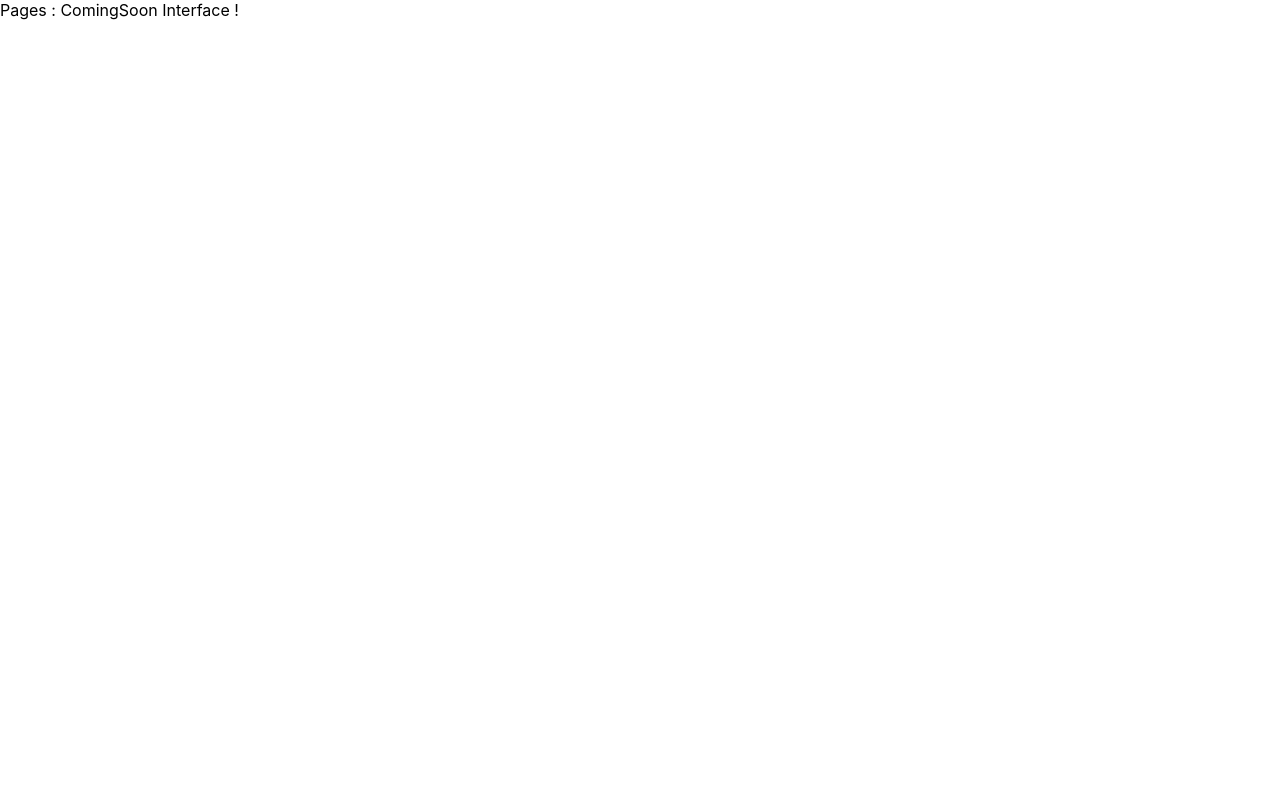
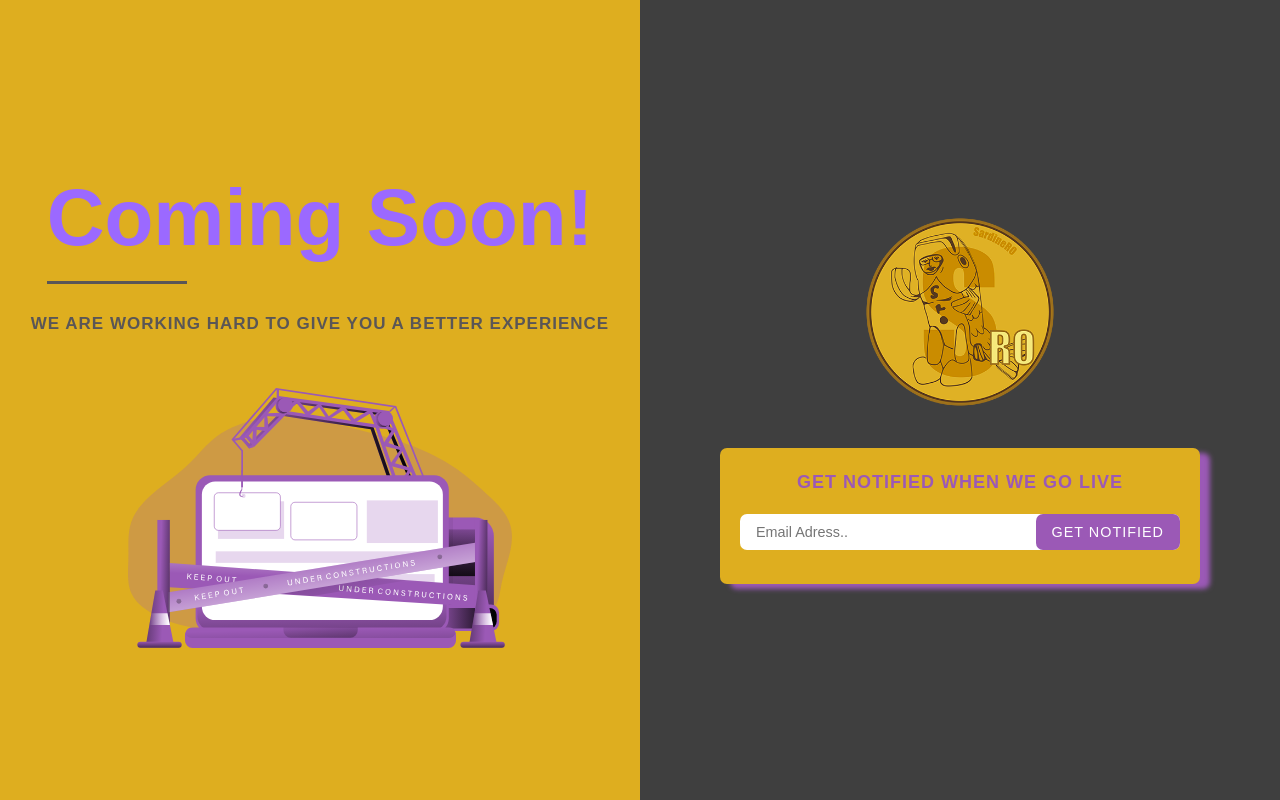
Before and after one commit to SRO-SarahRo/sarahro.io, a React (Create React App) app: page / in a window 1280 px wide. Built offline with nearby package versions, Linux system fonts and the light colour scheme.

Commit message:
add page Coming Soon

```diff
--- a/src/pages/ComingSoon.js
+++ b/src/pages/ComingSoon.js
@@ -1,9 +1,28 @@
 import React from 'react'
+import '../style/ComingSoon.css'
+import logoComingSoon from '../assets/img/under_construction.svg'
+import logoSardineRo from '../assets/img/SardineRO.png'
 
 const ComingSoon = () => {
   return (
-    <div>
-      Pages : ComingSoon Interface !
+    <div className='page-comingSoon'>
+      <div className='left-comingSoon'>
+        <h1>Coming Soon!</h1>
+        <h3>We are working hard to give you a better experience</h3>
+        <img src={logoComingSoon} alt='' className='img-comingSoon' />
+      </div>
+      <div className='right-comingSoon'>
+        <img src={logoSardineRo} alt='' className='logo-SardineRo' />
+        <div className='subscribe'>
+          <h3>Get Notified When We Go Live</h3>
+          <div className='form-comingSoon'>
+            <form action='#' >
+              <input type='email' className='email' placeholder='Email Adress..' />
+              <input type='submit' className='submit' value='Get Notified' />
+            </form>
+          </div>
+        </div>
+      </div>
     </div>
   )
 }
--- /dev/null
+++ b/src/style/ComingSoon.css
@@ -0,0 +1,138 @@
+/*Main Styles*/
+
+* {
+    margin: 0;
+    padding: 0;
+    box-sizing: border-box;
+}
+
+.page-comingSoon {
+    display: flex;
+    height: 100%;
+    font-size: 1rem;
+    line-height: 1.65;
+    font-family: 'Poppins', sans-serif;
+    background: linear-gradient(to right, #DEAE1F 50%, #3F3F3F 50%);
+    color: #5a5656;
+}
+
+
+/*Main left Styles*/
+
+
+.left-comingSoon {
+    height: 100vh;
+    flex-basis: 50%;
+    display: flex;
+    flex-direction: column;
+    align-items: center;
+    justify-content: center;
+}
+
+
+.left-comingSoon h1 {
+    display: inline-block;
+    font-size: 80px;
+    position: relative;
+    margin-bottom: 1rem;
+    color: #9B69FF;
+    text-align: center;
+}
+
+.left-comingSoon h1::after {
+    content: '';
+    position: absolute;
+    bottom: 0;
+    left: 0;
+    height: 3px;
+    background-color: #5a5656;
+    width: 140px;
+}
+
+.left-comingSoon h3 {
+    font-size: 17px;
+    font-weight: bold;
+    text-transform: uppercase;
+    letter-spacing: 1px;
+    margin: 10px;
+    padding-bottom: auto;
+    color: #5a5656;
+}
+
+.img-comingSoon {
+    width: 60%;
+    padding-top: 40px;
+}
+
+/*Main right Styles*/
+
+.right-comingSoon {
+    height: 100vh;
+    flex-basis: 50%;
+    display: flex;
+    flex-direction: column;
+    align-items: center;
+    justify-content: center;
+}
+
+.subscribe {
+    background-color: #DEAE1F;
+    width: 75%;
+    height: 17%;
+    padding: 20px;
+    border-radius: 7px;
+    box-shadow: 10px 5px 5px #9b59b6;
+}
+
+.subscribe h3 {
+    font-weight: bold;
+    text-transform: uppercase;
+    font-size: 18px;
+    letter-spacing: 1px;
+    margin-bottom: 1rem;
+    color: #9b59b6;
+    text-align: center;
+}
+
+.form-comingSoon {
+    position: relative;
+}
+
+.form-comingSoon input {
+    font-family: inherit;
+    outline: none;
+    font-size: 90%;
+    padding: 10px 1rem;
+    border: none;
+    display: block;
+    border-radius: 2px;
+}
+
+.form-comingSoon .email {
+    width: 100%;
+    background-color: #ffffff;
+    border-radius: 7px;
+}
+
+.form-comingSoon .submit {
+    position: absolute;
+    top: 0;
+    right: 0;
+    background-color: #9b59b6;
+    color: #fff;
+    text-transform: uppercase;
+    letter-spacing: 1px;
+    cursor: pointer;
+    transition: background-color .22s ease;
+    border-radius: 7px;
+}
+
+.form-comingSoon .submit:hover {
+    background-color: #8e44ad;
+}
+
+.logo-SardineRo {
+
+    width: 30%;
+    padding-bottom: 40px;
+}
```
